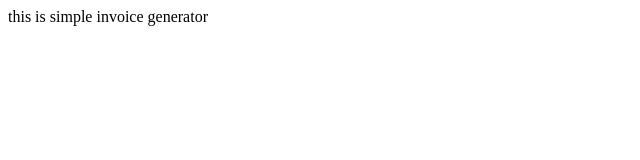
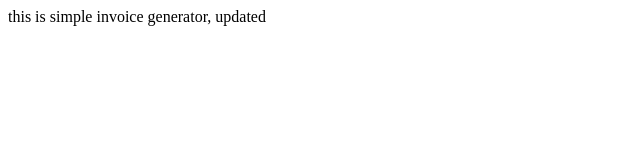
Before and after one commit to kirillreutski/kirillreutski.github.io, a plain HTML site: page invoices/create.html in a window 1280 px wide. Shown: the full height of the page, 0-640 px from the left. Drawn offline with Linux system fonts and the light colour scheme.

Commit message:
Update create.html

```diff
--- a/invoices/create.html
+++ b/invoices/create.html
@@ -1,3 +1,3 @@
 <html>
-  this is simple invoice generator
+  this is simple invoice generator, updated
 </html>
```
